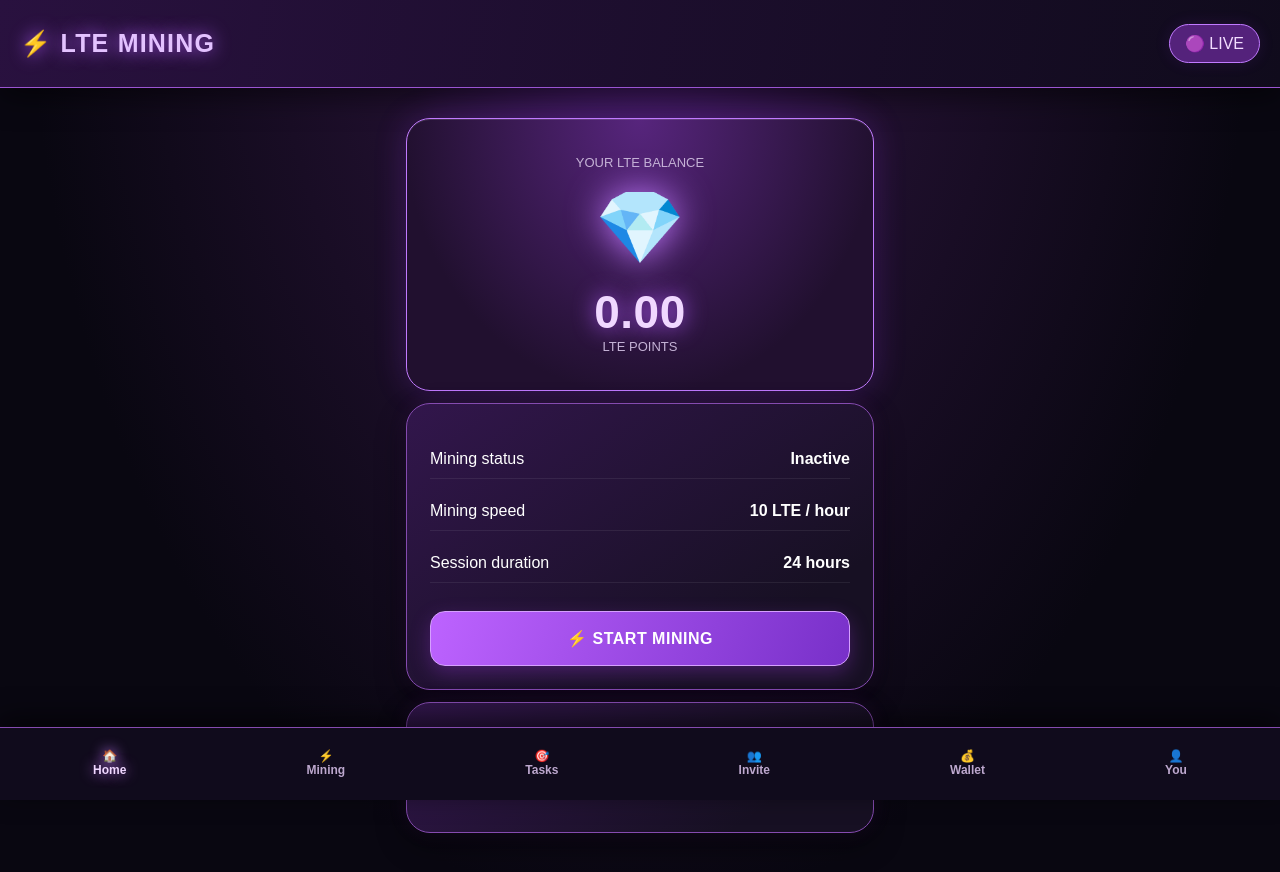
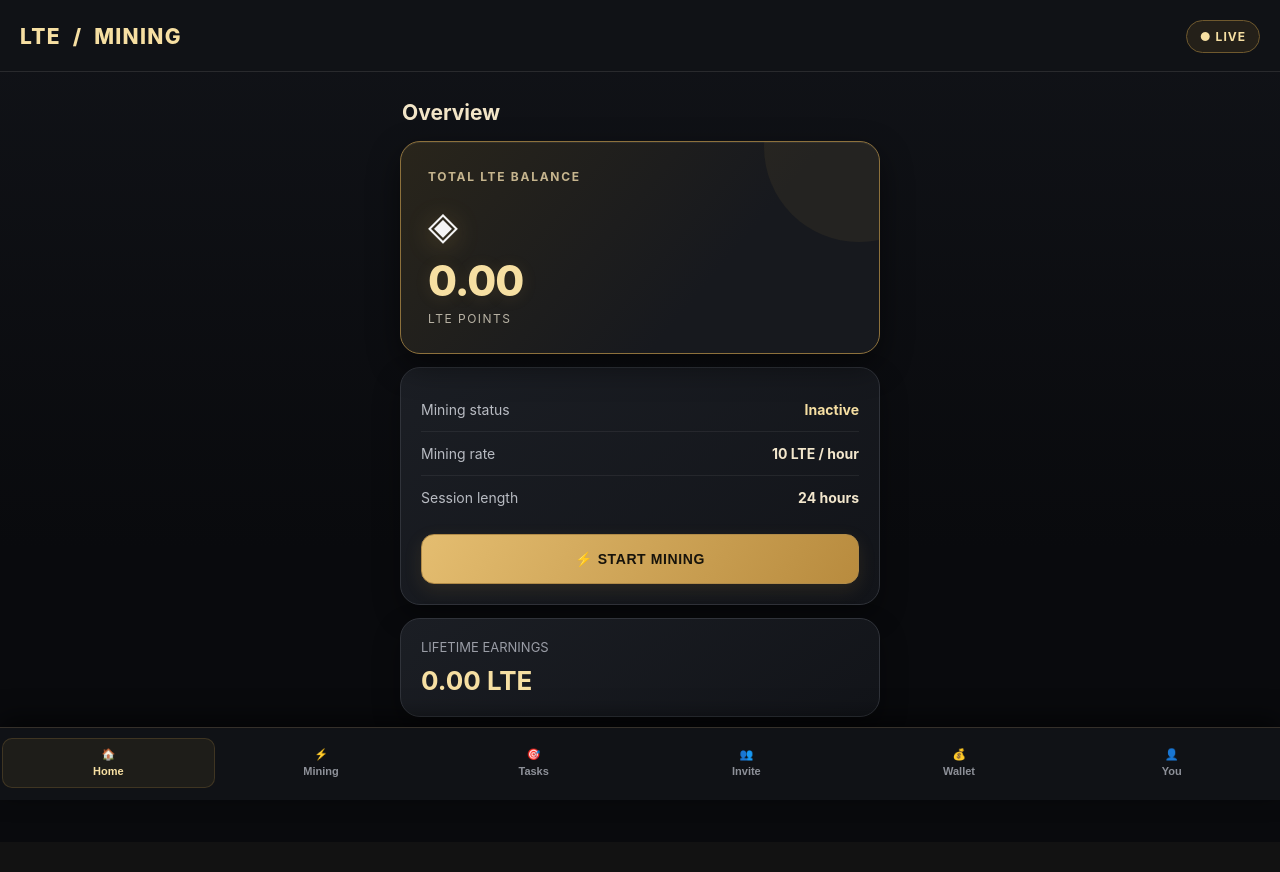
Before and after one commit to kdzxus19-commits/LTEMINIGBOT, a plain HTML site: page index.html in a window 1280 px wide. After the commit the page ends 842 px from the top, so only its background shows below. Drawn offline with Linux system fonts and the light colour scheme.

Commit message:
Redesign LTE Mining as premium gold fintech dashboard

```diff
--- a/index.html
+++ b/index.html
@@ -29,125 +29,71 @@ nav button.active{color:#d99aff}
 .stat{display:flex;justify-content:space-between;margin:13px 0}
 input{background:#211632;border:1px solid #634083;color:white;padding:12px;border-radius:10px;width:100%}
 
-/* LTE MINING — visual refinement */
-body {
-  background: radial-gradient(ellipse at 50% 0%, #211033 0%, #090711 55%);
-}
-header {
-  background: linear-gradient(120deg, rgba(28,16,43,.96), rgba(12,9,20,.96));
-  border-bottom: 1px solid rgba(173,105,235,.24);
-}
-.logo {
-  letter-spacing: 1.2px;
-  text-shadow: 0 0 18px rgba(189,131,255,.42);
-}
-.pill {
-  border: 1px solid rgba(189,131,255,.25);
-  box-shadow: 0 0 16px rgba(150,59,232,.12);
-}
-.card {
-  background: linear-gradient(145deg, rgba(43,24,66,.96), rgba(17,12,29,.98));
-  border: 1px solid rgba(154,91,207,.48);
-  box-shadow: 0 10px 28px rgba(0,0,0,.22), inset 0 1px 0 rgba(255,255,255,.035);
-  transition: border-color .2s ease, transform .2s ease, box-shadow .2s ease;
-}
-.balance {
-  padding: 34px 14px;
-  border-color: rgba(190,128,255,.62);
-  box-shadow: 0 12px 34px rgba(130,55,205,.16), inset 0 1px 0 rgba(255,255,255,.06);
-}
-.coin {
-  filter: drop-shadow(0 0 14px rgba(185,117,255,.42));
-}
-.amount {
-  text-shadow: 0 0 20px rgba(190,128,255,.32);
-  letter-spacing: .5px;
-}
-button {
-  font-weight: 700;
-  box-shadow: 0 5px 16px rgba(111,43,177,.18);
-  transition: transform .18s ease, filter .18s ease, box-shadow .18s ease;
-}
-button:active {
-  transform: scale(.97);
-  filter: brightness(1.12);
-}
-button.primary {
-  background: linear-gradient(110deg, #ad4cff, #7636d9);
-  box-shadow: 0 7px 22px rgba(145,55,232,.32);
-}
-nav {
-  background: rgba(18,13,29,.97);
-  border-top: 1px solid rgba(154,91,207,.42);
-  box-shadow: 0 -8px 24px rgba(0,0,0,.22);
-  padding-bottom: max(12px, env(safe-area-inset-bottom));
-}
-nav button {
-  border-radius: 12px;
-  box-shadow: none;
-}
-nav button.active {
-  color: #e0baff;
-  text-shadow: 0 0 12px rgba(189,131,255,.65);
-}
-.page h2 {
-  letter-spacing: .2px;
-}
-input {
-  outline: none;
-}
-input:focus {
-  border-color: #bd83ff;
-  box-shadow: 0 0 0 3px rgba(189,131,255,.12);
-}
-
-
-/* LTE MINING — visible redesign v2 */
-:root{color-scheme:dark}
-body{background:radial-gradient(ellipse at 50% -10%,#542080 0%,#21102f 28%,#090711 68%) !important;min-height:100vh}
-header{padding:24px 20px !important;background:linear-gradient(100deg,#29113f,#100b1c) !important;border-bottom:1px solid #9b55d2 !important;box-shadow:0 8px 30px #0008}
-.logo{font-size:25px !important;font-weight:900 !important;color:#e3c2ff !important;text-shadow:0 0 18px #b45cff !important}
-.pill{background:#54227b !important;color:#f2dcff !important;border:1px solid #c17aff !important;padding:9px 15px !important}
-main{padding:18px 16px 110px !important}
-.card{background:linear-gradient(145deg,#32164c,#171023 78%) !important;border:1px solid #854bb0 !important;border-radius:24px !important;padding:23px !important;box-shadow:0 12px 30px #0007,0 0 18px #8b38c522 !important}
-.card.balance{padding:36px 16px !important;border:1px solid #c17aff !important;background:radial-gradient(ellipse at 50% 0%,#57257d,#21102f 72%) !important;box-shadow:0 0 32px #a33cff38,inset 0 1px #ffffff20 !important}
-.coin{font-size:72px !important;filter:drop-shadow(0 0 18px #c27aff) !important}
-.amount{font-size:46px !important;color:#f0d8ff !important;text-shadow:0 0 22px #b45cff !important}
-.muted{color:#c5b3d6 !important}
-.stat{padding:10px 0 !important;border-bottom:1px solid #ffffff12}
-button{background:linear-gradient(110deg,#bd63ff,#7830c9) !important;border:1px solid #d6a0ff !important;border-radius:15px !important;box-shadow:0 7px 20px #9b39df55 !important}
-button.primary{padding:17px !important;font-size:16px !important;letter-spacing:.5px}
-button:disabled{filter:grayscale(.45) !important;opacity:.6 !important}
-nav{background:#100b1c !important;border-top:1px solid #854bb0 !important;box-shadow:0 -8px 28px #0009 !important;padding:12px 3px max(14px,env(safe-area-inset-bottom)) !important}
-nav button{background:transparent !important;border:0 !important;box-shadow:none !important;color:#bda8ce !important}
-nav button.active{color:#f0d8ff !important;text-shadow:0 0 14px #c47aff !important}
-.page h2{color:#e5c9ff !important}
-input{background:#180e25 !important;border:1px solid #9a5bc4 !important}
+/* LTE MINING — PREMIUM GOLD FINTECH */
+:root{color-scheme:dark;--gold:#e7bd68;--gold2:#f6dfa2;--ink:#090a0d;--panel:#15171c;--muted:#9a9da6}
+*{box-sizing:border-box}
+body{margin:0;min-height:100vh;background:linear-gradient(180deg,#111318 0%,#090a0d 65%);color:#f5f5f6;font-family:Inter,Arial,sans-serif}
+header{padding:20px 20px 18px;display:flex;align-items:center;justify-content:space-between;background:#101216;border-bottom:1px solid #292a2d;position:relative}
+.logo{font-size:21px;font-weight:850;letter-spacing:1.3px;color:var(--gold2)}
+.pill{padding:8px 13px;border-radius:30px;background:#242019;border:1px solid #6f592e;color:var(--gold2);font-size:12px;font-weight:700;letter-spacing:1px}
+main{max-width:520px;margin:0 auto;padding:20px 17px 112px}
+.page{display:none}.page.active{display:block}
+.page h2{font-size:21px;color:#f2e5c7;margin:8px 2px 16px}
+.card{background:linear-gradient(145deg,#1b1e24,#121419);border:1px solid #30333a;border-radius:20px;padding:20px;margin:13px 0;box-shadow:0 12px 28px #0005}
+.balance{position:relative;overflow:hidden;text-align:left;padding:23px 22px 22px;background:linear-gradient(130deg,#29251b,#17191e 65%);border:1px solid #8d713c;box-shadow:0 12px 32px #0007,inset 0 1px #fff1}
+.balance:after{content:"";position:absolute;width:190px;height:190px;right:-75px;top:-90px;border-radius:50%;background:#d5a84b12;pointer-events:none}
+.balance .muted:first-child{font-size:12px;letter-spacing:1.7px;color:#c6b58e;font-weight:700}
+.coin{font-size:39px;margin:17px 0 7px;filter:drop-shadow(0 4px 12px #d5a84b55)}
+.amount{font-size:42px;font-weight:800;letter-spacing:-1px;color:var(--gold2);text-shadow:0 2px 16px #d5a84b22}
+.balance .muted:last-child{margin-top:5px;color:#b9b3a5;font-size:12px;letter-spacing:1.5px}
+.stat{display:flex;justify-content:space-between;align-items:center;gap:12px;padding:13px 0;margin:0;border-bottom:1px solid #ffffff10;color:#b8bbc2;font-size:14px}
+.stat:last-of-type{border-bottom:0}
+.stat b{color:#f2e6cc;font-size:14px;text-align:right}
+.muted{color:var(--muted);font-size:13px}
+button{border:1px solid #b18b48;border-radius:13px;padding:13px 16px;background:linear-gradient(120deg,#e4bd70,#b88b3e);color:#17130b;font-weight:800;font-size:14px;cursor:pointer;box-shadow:0 6px 18px #bd934522;transition:transform .18s,filter .18s}
+button:active{transform:scale(.98);filter:brightness(1.08)}
+button:disabled{opacity:.48;filter:grayscale(.6)}
+.primary{width:100%;margin-top:15px;padding:16px;font-size:14px;letter-spacing:.6px}
+#status{color:var(--gold2)}
+#earned{font-size:26px;color:var(--gold2);margin:10px 0 0}
+#timer{font-size:30px;letter-spacing:2px;color:var(--gold2);font-variant-numeric:tabular-nums}
+input{width:100%;padding:13px;border-radius:12px;background:#0e1014;border:1px solid #3c3e43;color:#fff;outline:none}
+input:focus{border-color:var(--gold)}
+nav{position:fixed;z-index:5;bottom:0;left:0;right:0;display:flex;justify-content:space-around;gap:0;background:#101216;border-top:1px solid #35302a;padding:10px 2px max(12px,env(safe-area-inset-bottom));box-shadow:0 -8px 26px #0009}
+nav button{flex:1;min-width:0;background:transparent;border:0;border-radius:10px;color:#8d9098;padding:8px 1px;font-size:11px;line-height:1.55;box-shadow:none}
+nav button.active{color:var(--gold2);background:#d5a84b12;box-shadow:inset 0 0 0 1px #9b783c44}
+#mining .card{text-align:center;padding:28px 20px}
+#mining .coin{font-size:48px}
+#mining .primary{max-width:320px}
+#tasks .card,#referral .card,#wallet .card,#profile .card{border-color:#35383e}
+#wallet .amount{margin:12px 0}
+@media(min-width:420px){main{padding-left:20px;padding-right:20px}.balance{padding:27px}}
 
 </style>
 </head>
 <body>
 <header>
- <div class="logo">⚡ LTE MINING</div>
- <div class="pill">🟣 LIVE</div>
+ <div class="logo">LTE&nbsp; / &nbsp;MINING</div>
+ <div class="pill">● LIVE</div>
 </header>
 
 <main>
 <section id="home" class="page active">
+ <h2>Overview</h2>
  <div class="card balance">
-  <div class="muted">YOUR LTE BALANCE</div>
-  <div class="coin">💎</div>
+  <div class="muted">TOTAL LTE BALANCE</div>
+  <div class="coin">◈</div>
   <div class="amount" id="balance">0.00</div>
   <div class="muted">LTE POINTS</div>
  </div>
  <div class="card">
   <div class="stat"><span>Mining status</span><b id="status">Inactive</b></div>
-  <div class="stat"><span>Mining speed</span><b>10 LTE / hour</b></div>
-  <div class="stat"><span>Session duration</span><b>24 hours</b></div>
-  <button class="primary" id="mineBtn" onclick="startMining()">⚡ START MINING</button>
+  <div class="stat"><span>Mining rate</span><b>10 LTE / hour</b></div>
+  <div class="stat"><span>Session length</span><b>24 hours</b></div>
+  <button class="primary" id="mineBtn" onclick="startMining()">START MINING&nbsp; →</button>
  </div>
  <div class="card">
-  <div class="muted">TOTAL EARNED</div>
+  <div class="muted">LIFETIME EARNINGS</div>
   <h2 id="earned">0.00 LTE</h2>
  </div>
 </section>
@@ -155,7 +101,7 @@ input{background:#180e25 !important;border:1px solid #9a5bc4 !important}
 <section id="mining" class="page">
  <h2>⚡ Mining Center</h2>
  <div class="card">
-  <div class="coin">💎</div>
+  <div class="coin">◈</div>
   <h2 id="timer">00:00:00</h2>
   <p class="muted">Your mining session countdown</p>
   <button class="primary" onclick="startMining()">START / CLAIM MINING</button>
```
